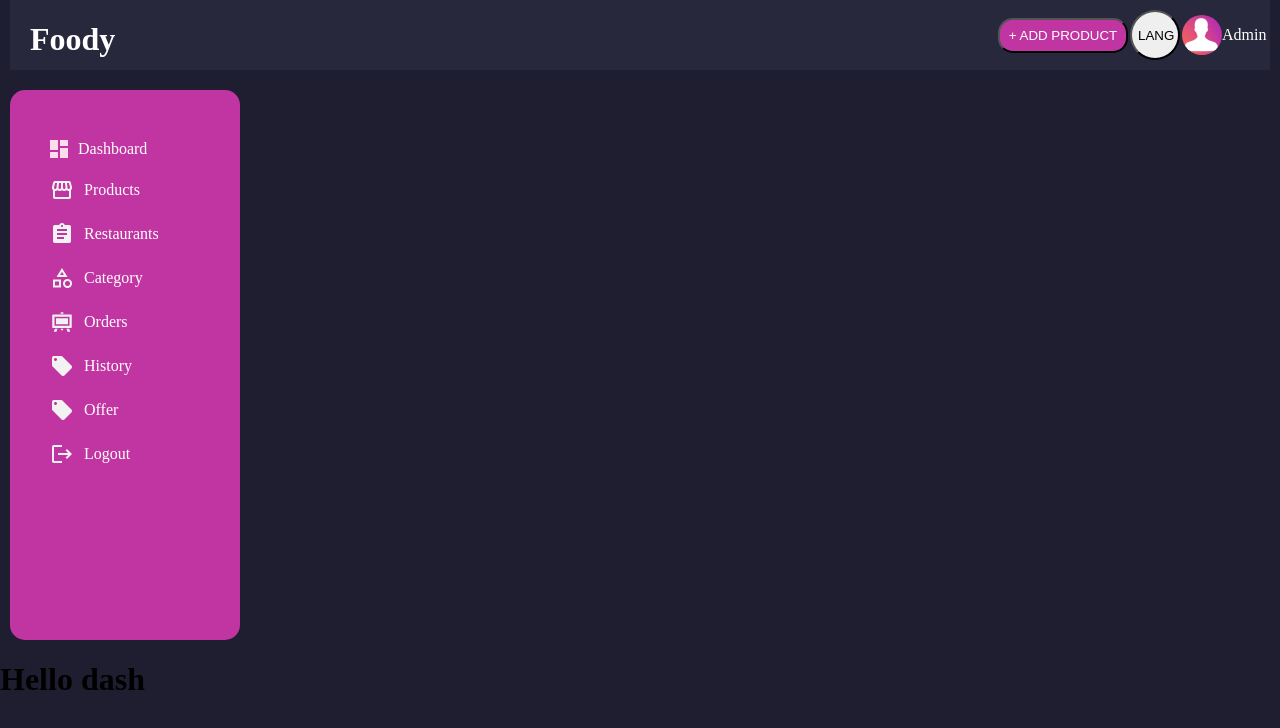
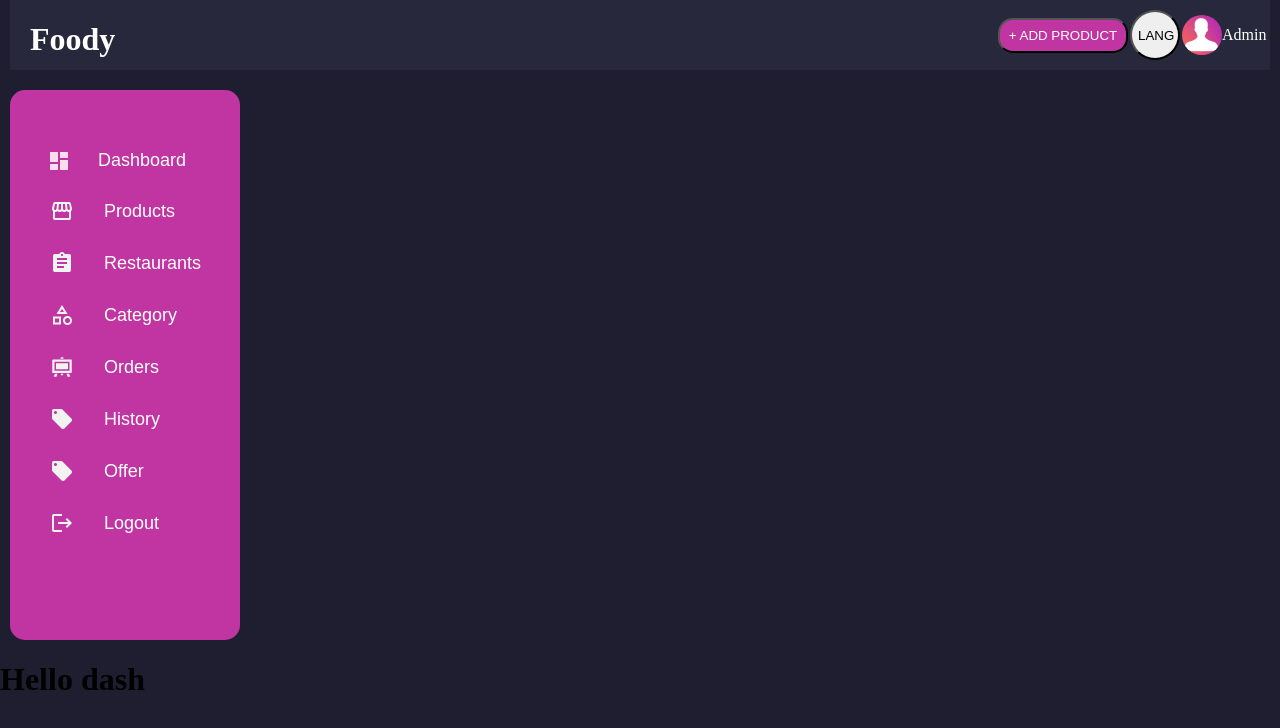
Before and after one commit to Rufat239/Food-admin, a React (Create React App) app: page /dashboardPage in a window 1280 px wide. Shown: the top 728 px of the page. Built offline with nearby package versions, Linux system fonts and the light colour scheme.

Commit message:
Changed the nav bar

```diff
--- a/src/Pages/DashboardPage.jsx
+++ b/src/Pages/DashboardPage.jsx
@@ -1,5 +1,5 @@
 import React from "react";
-// import NavBar from "../Components/NavBar/NavBar";
+
 import Dashboard from "../Components/Dashboard/Dashboard";
 
 function DashboardPage() {
--- a/src/Style/navbar.css
+++ b/src/Style/navbar.css
@@ -1,7 +1,7 @@
 .navHead {
   /* width: 98%; */
   height: 70px;
-  /* border: 2px solid black; */
+
   display: flex;
   justify-content: space-between;
   margin-right: 10px;
@@ -62,12 +62,12 @@
 }
 
 .listNav {
-  padding-top: 50px;
+  padding-top: 60px;
   height: 100%;
 }
 
 .listNav li {
-  margin-bottom: 20px;
+  margin-bottom: 28px;
   list-style: none;
 }
 
@@ -76,8 +76,11 @@
   color: white;
   display: flex;
   align-items: center;
+  font-size: 18px;
+  font-family: Arial, Helvetica, sans-serif;
+  font-weight: 500;
 }
 
 .navLink img {
-  margin-right: 10px;
+  margin-right: 30px;
 }
```
